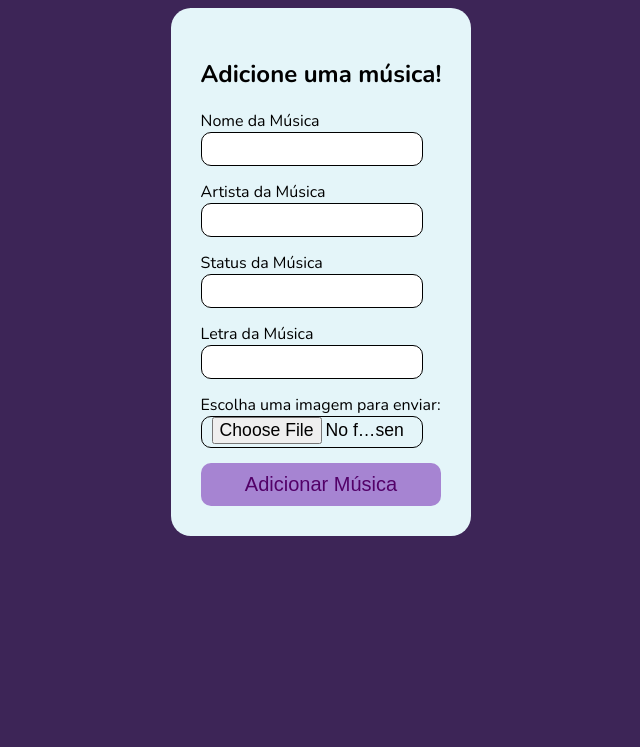
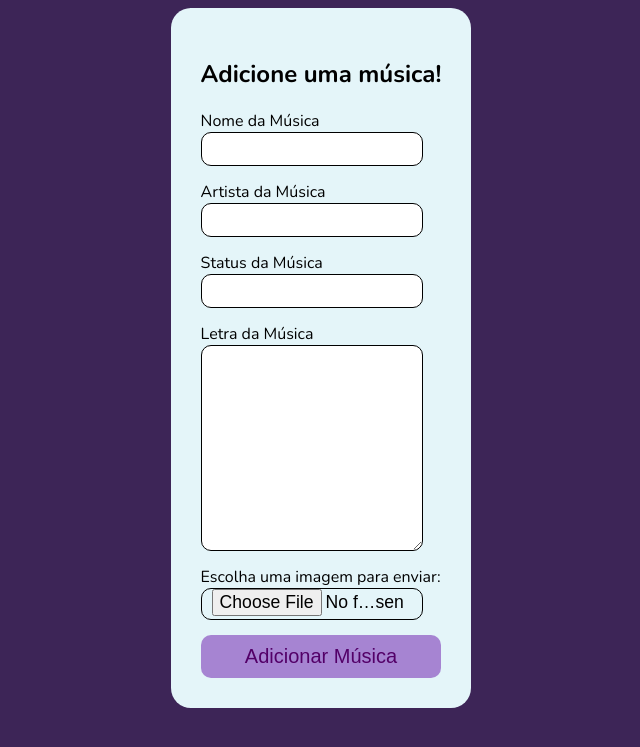
Before and after one commit to rafaelleeto/MelodiaLab, a Flask app: page /novo in a window 1280 px wide. Shown: the top 747 px of the page, without its empty margins (319-959 px from the left). Run offline with Flask 3, Linux system fonts and the light colour scheme.

Commit message:
Mudei a letra para usar uma textarea

```diff
--- a/database.py
+++ b/database.py
@@ -1,5 +1,4 @@
 import sqlite3
-import app
 
 def conectar_banco():
     conexao=sqlite3.connect("musica.db")
--- a/static/estilo.css
+++ b/static/estilo.css
@@ -90,7 +90,7 @@ body.login {
 }
 
 /* Estilizando a entrada de texto*/
-.caixa-de-login input {
+.caixa-de-login input, textarea {
     width: 200px; /*mudei a largura */
     height: 30px; /*mudei a altura*/
     font-size: 1.1rem; /*mudei tamanho da fonte*/
@@ -102,6 +102,12 @@ body.login {
     padding-left: 10px; /*adicionei espaço antes do texto*/
     padding-right: 10px;
     margin-bottom: 15px;
+}
+
+textarea{
+    width: 200px;
+    height: 200px;
+    resize: vertical;
 }
 
 /* Página home */
--- a/templates/editar_musica.html
+++ b/templates/editar_musica.html
@@ -22,7 +22,7 @@
                 <input type="text" id="status" name="status" required value="{{musica[3]}}">
 
                 <label for="letra">Alterar a Letra Da Música</label>
-                <input type="text" id="letra" name="letra" required value="{{musica[4]}}">
+                <textarea name="letra" id="">{{musica[4]}}</textarea>
 
                 <label for="imagem">Escolha Uma Imagem Para Enviar:</label>
                 <input type="file" id="imagem" name="imagem" accept="image/*" >
--- a/templates/novo.html
+++ b/templates/novo.html
@@ -22,7 +22,8 @@
                 <input type="text" id="status" name="status" required>
 
                 <label for="letra">Letra da Música</label>
-                <input type="text" id="letra" name="letra" required>
+
+                <textarea name="letra" id=""></textarea>
 
                 <label for="imagem">Escolha uma imagem para enviar:</label>
                 <input type="file" id="imagem" name="imagem" accept="image/*" required >
```
Also changed, not shown: templates/adm_ta_on.html (+11 -0 lines).
